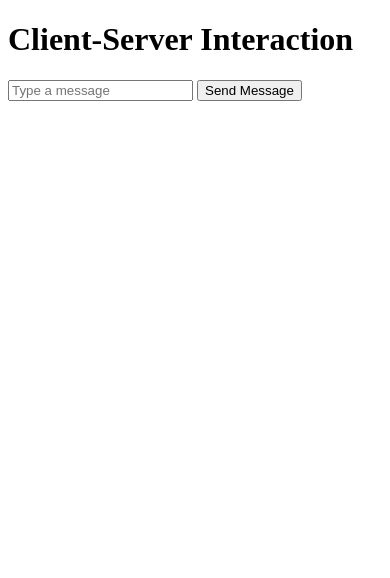
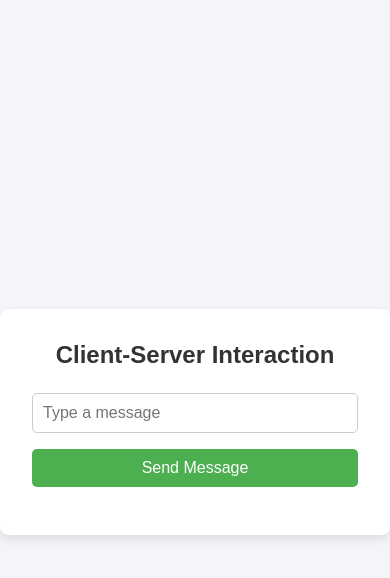
Before and after one commit to faseeh41/PDC-ClientServer, a plain HTML site: page templates/index.html in a window 390 px wide. Drawn offline with Linux system fonts and the light colour scheme.

Commit message:
add css for responsive

```diff
--- a/templates/index.html
+++ b/templates/index.html
@@ -4,12 +4,83 @@
     <meta charset="UTF-8" />
     <meta name="viewport" content="width=device-width, initial-scale=1.0" />
     <title>Client-Server Interaction</title>
+    <style>
+      /* Base styling */
+      * {
+        box-sizing: border-box;
+        margin: 0;
+        padding: 0;
+        font-family: Arial, sans-serif;
+      }
+
+      /* Center content */
+      body {
+        display: flex;
+        justify-content: center;
+        align-items: center;
+        min-height: 100vh;
+        background-color: #f4f4f9;
+      }
+
+      /* Container styling */
+      .container {
+        background-color: #fff;
+        padding: 2rem;
+        border-radius: 8px;
+        box-shadow: 0px 4px 10px rgba(0, 0, 0, 0.1);
+        max-width: 400px;
+        text-align: center;
+      }
+
+      /* Heading styling */
+      h1 {
+        color: #333;
+        font-size: 1.5rem;
+        margin-bottom: 1.5rem;
+      }
+
+      /* Input field styling */
+      input[type="text"] {
+        width: 100%;
+        padding: 10px;
+        margin-bottom: 1rem;
+        border: 1px solid #ccc;
+        border-radius: 5px;
+        font-size: 1rem;
+      }
+
+      /* Button styling */
+      button {
+        padding: 10px 20px;
+        border: none;
+        border-radius: 5px;
+        font-size: 1rem;
+        background-color: #4caf50;
+        color: #fff;
+        cursor: pointer;
+        transition: background-color 0.3s ease;
+        width: 100%;
+      }
+
+      button:hover {
+        background-color: #45a049;
+      }
+
+      /* Response message styling */
+      p {
+        margin-top: 1rem;
+        color: #555;
+        font-size: 1rem;
+      }
+    </style>
   </head>
   <body>
-    <h1>Client-Server Interaction</h1>
-    <input type="text" id="messageInput" placeholder="Type a message" />
-    <button id="sendMessage">Send Message</button>
-    <p id="responseOutput"></p>
+    <div class="container">
+      <h1>Client-Server Interaction</h1>
+      <input type="text" id="messageInput" placeholder="Type a message" />
+      <button id="sendMessage">Send Message</button>
+      <p id="responseOutput"></p>
+    </div>
 
     <script>
       document
```
